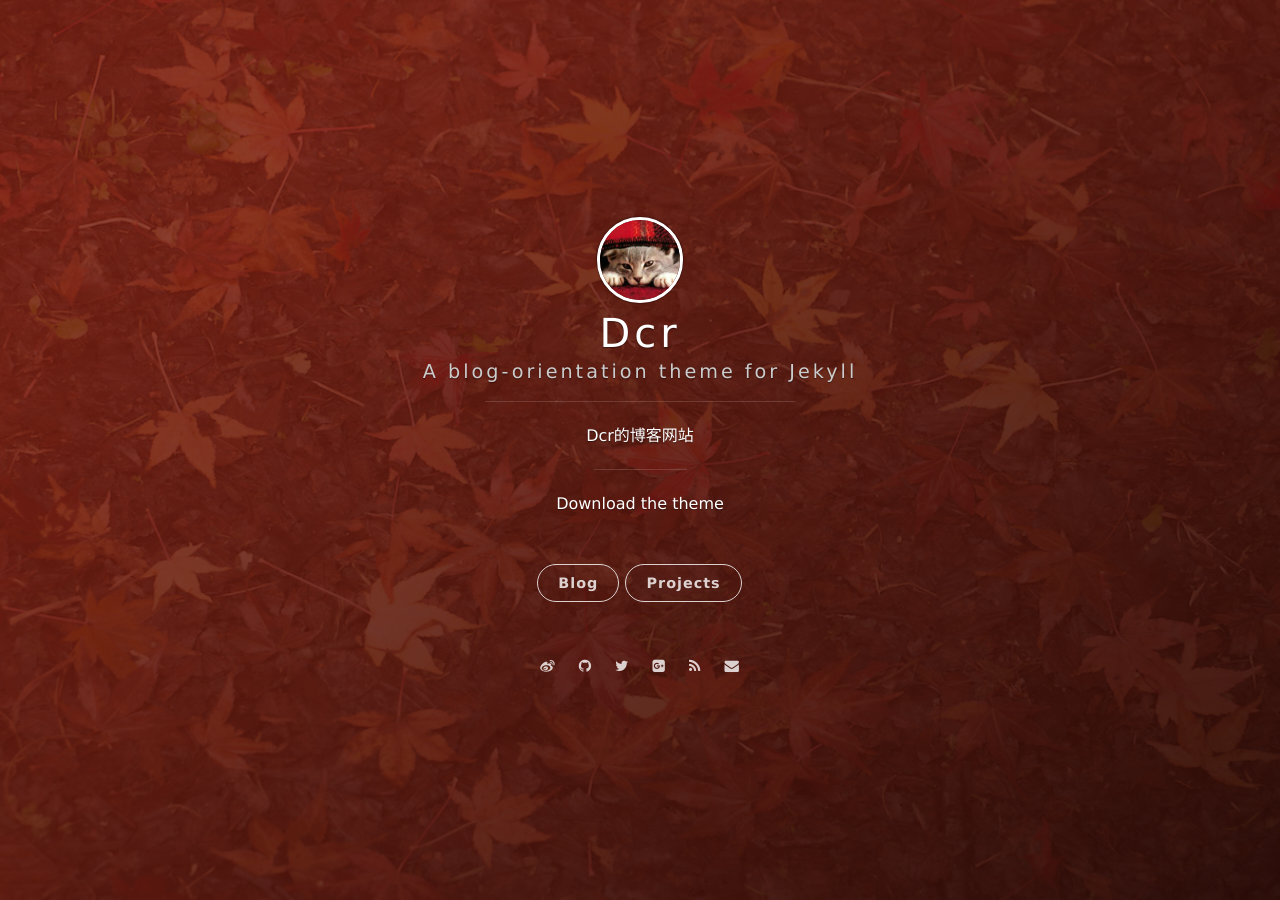
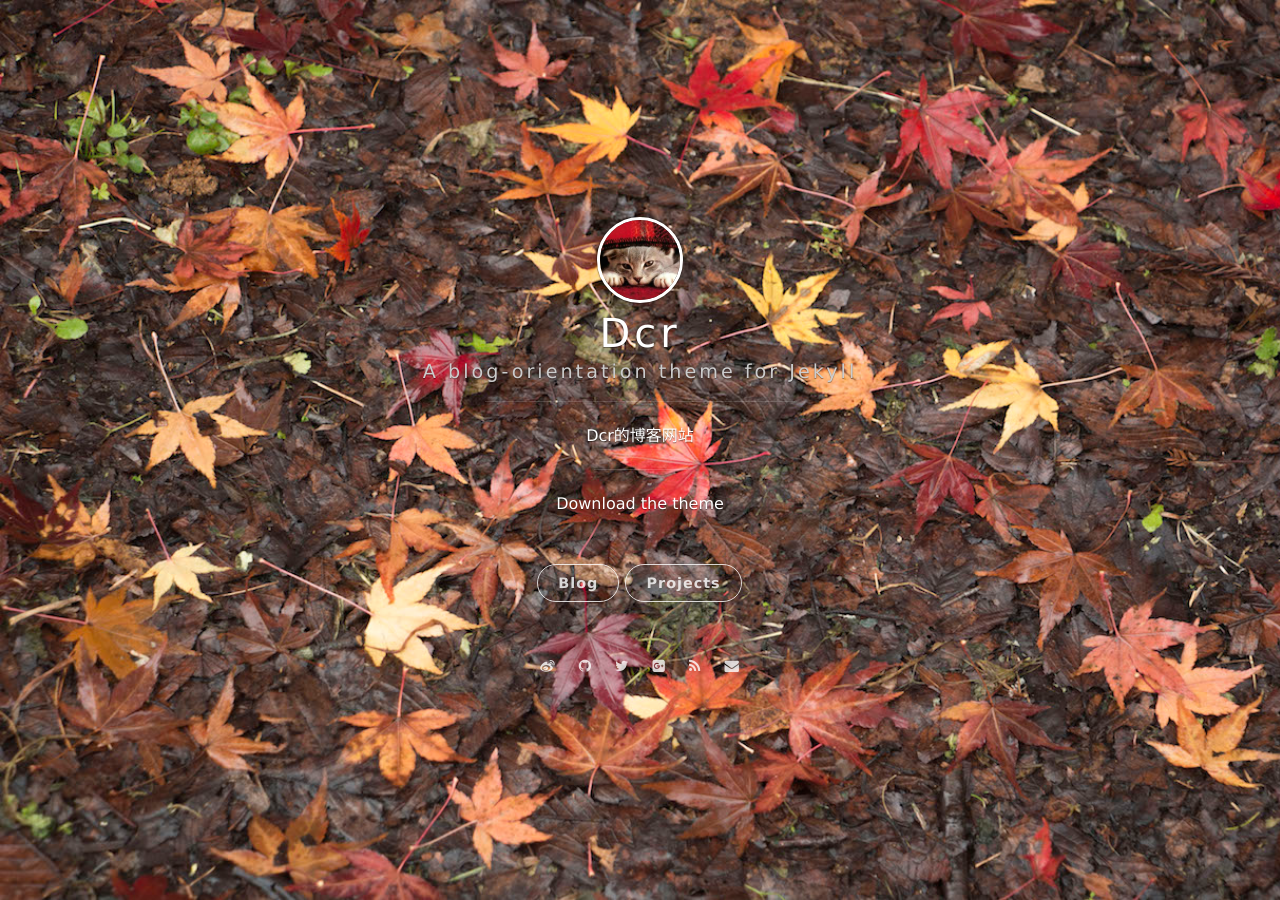
Before and after one commit to Dcrlqz/myblog, a Jekyll site: the page built from index.html, in a window 1280 px wide. Built offline with Jekyll 4.4.1, drawn with Linux system fonts in a browser that asks for light colours; nearby versions of some CDN libraries; the list of posts is cut into pages by our own code.

Commit message:
apply theme

```diff
--- a/_config.yml
+++ b/_config.yml
@@ -5,7 +5,7 @@ welcome_message: <a href="https://github.com/onevcat/vno-jekyll" target="_blank"
 description: Dcr的博客网站
 creator: <a href="http://onev.cat">@onevcat</a>
 
-url: "http://dcrlqz.github.io"
+url: "http://dcrlqz.github.io/#blog"
 
 permalink: /:year/:month/:title/
 
@@ -13,7 +13,7 @@ permalink: /:year/:month/:title/
 highlighter: rouge
 
 # supported colors: blue, green, purple, red, orange or slate. If you need clear, leave it empty.
-cover_color: red
+cover_color:
 
 # The blog button should not be removed.
 blog_button:
```
